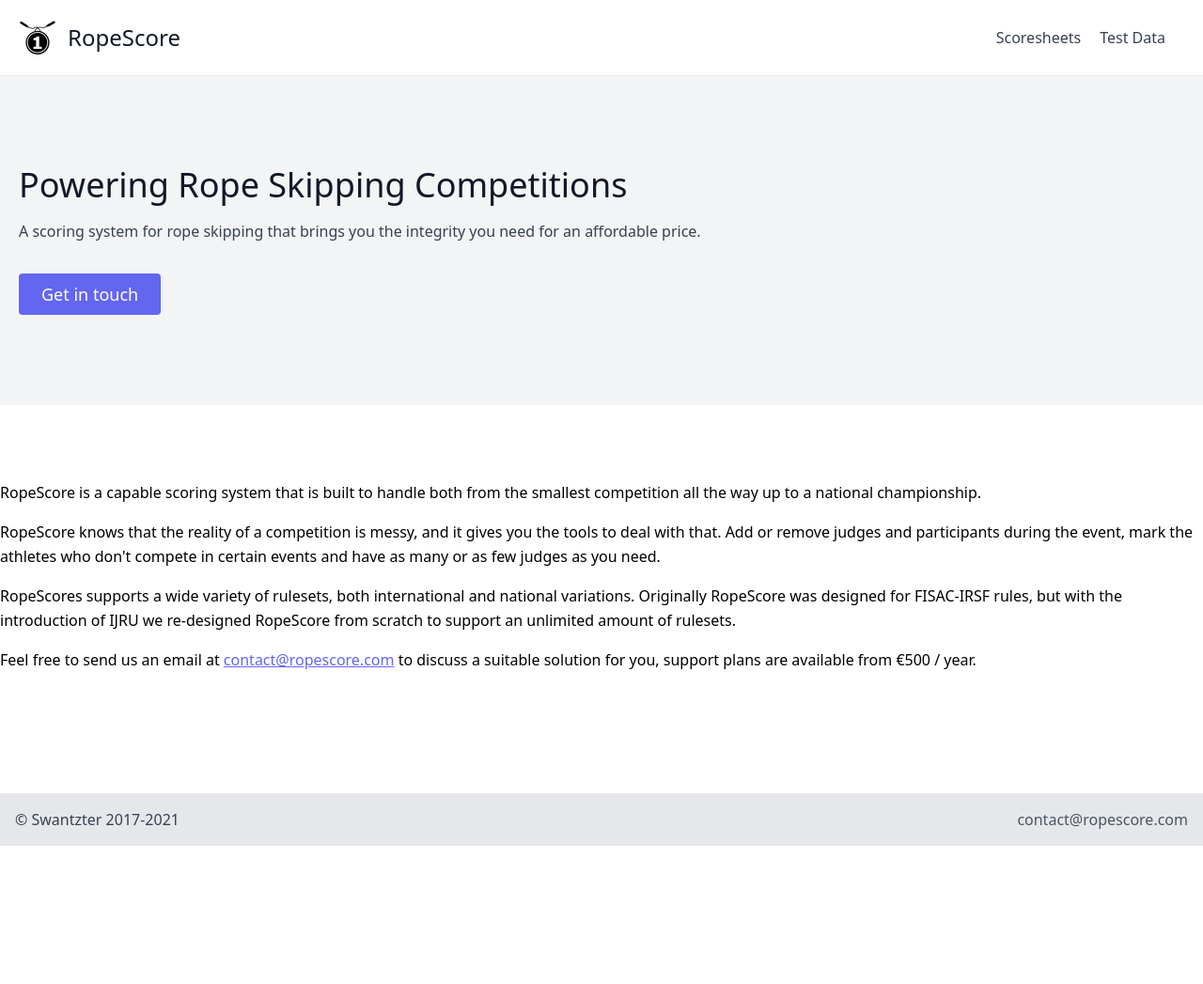
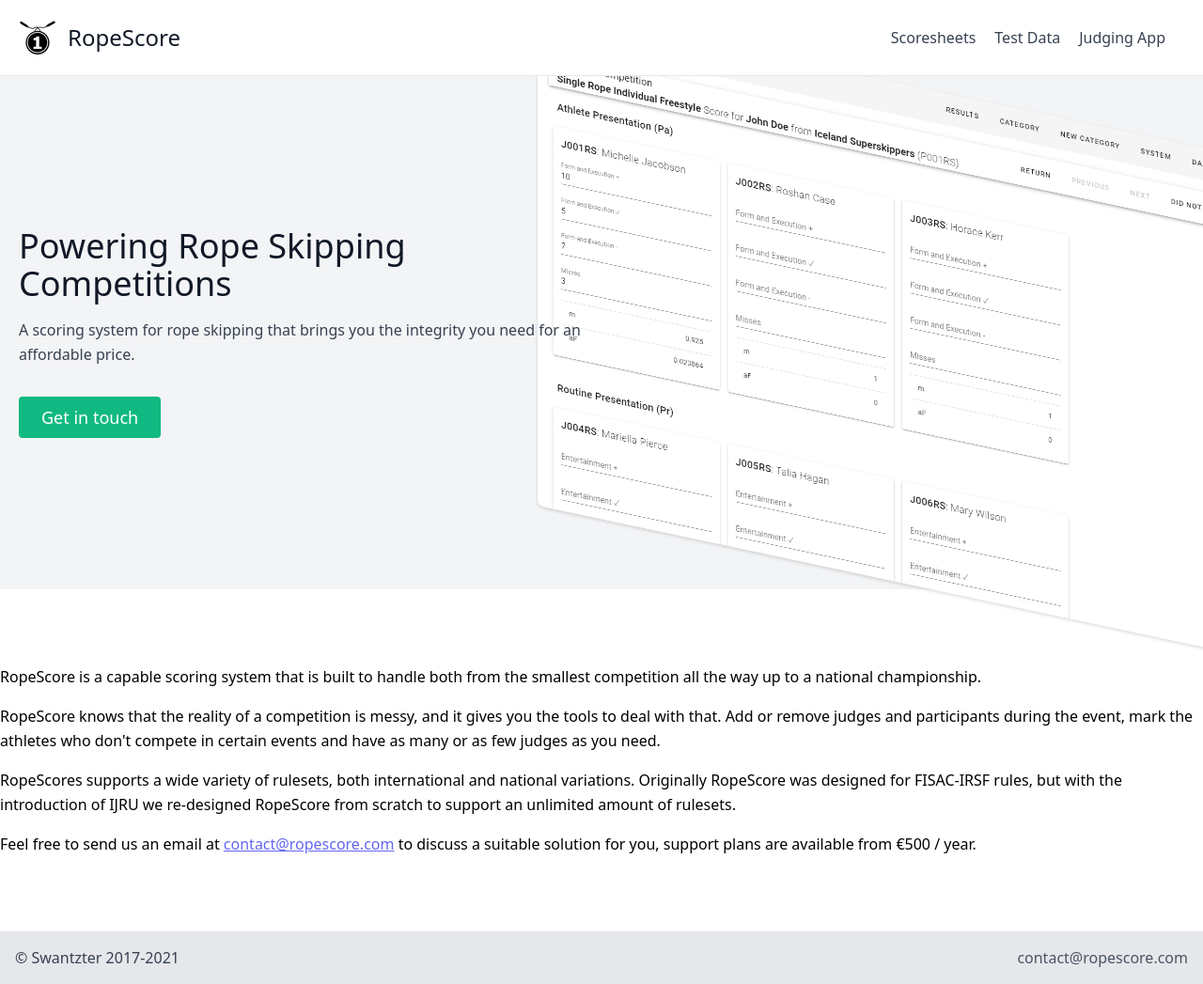
Before and after one commit to RopeScore/ropescore.com, a Jekyll site: the page built from index.html, in a window 1280 px wide. Shown: the whole page at 94% size. Built offline with Jekyll 4.4.1, drawn with Linux system fonts in a browser that asks for light colours; before the commit the page ends 900 px from its top, so only the background shows below that.

Commit message:
update home screen branding and add link to RopeScore Judging App

```diff
--- a/_includes/brand.html
+++ b/_includes/brand.html
@@ -1,6 +1,6 @@
 <section class="text-gray-700 body-font bg-gray-100">
   <div class="container mx-auto flex px-5 py-24 md:flex-row flex-col items-center">
-    <div class="lg:flex-grow md:w-1/2 lg:pr-24 md:pr-16 flex flex-col md:items-start md:text-left mb-16 md:mb-0 items-center text-center">
+    <div class="lg:flex-grow md:w-1/2 lg:pr-24 md:pr-16 flex flex-col md:items-start md:text-left mb-16 md:mb-0 items-center text-center z-10">
       <h1 class="title-font sm:text-4xl text-3xl mb-4 font-medium text-gray-900">Powering Rope Skipping Competitions</h1>
 
       <p class="mb-8 leading-relaxed">
@@ -8,13 +8,16 @@
       </p>
 
       <div class="flex justify-center">
-        <a href="mailto:{{ site.email }}" target="_blank"><button class="inline-flex text-white bg-indigo-500 border-0 py-2 px-6 focus:outline-none hover:bg-indigo-600 rounded text-lg">Get in touch</button></a>
+        <a href="mailto:{{ site.email }}" target="_blank"><button class="inline-flex text-white bg-green-500 border-0 py-2 px-6 focus:outline-none hover:bg-green-600 rounded text-lg">Get in touch</button></a>
         <!-- <button class="ml-4 inline-flex text-gray-700 bg-gray-200 border-0 py-2 px-6 focus:outline-none hover:bg-gray-300 rounded text-lg">Button</button> -->
       </div>
     </div>
 
-    <!-- <div class="lg:max-w-lg lg:w-full md:w-1/2 w-5/6">
-      <img class="object-cover object-center rounded" alt="hero" src="https://dummyimage.com/720x600/edf2f7/a5afbd">
-    </div> -->
+    <div class="lg:max-w-lg lg:w-full md:w-1/2 w-5/6 ">
+      <picture>
+        <source srcset="/static/img/v3-score.webp" type="image/webp">
+        <img class="transform skew-y-12 scale-150 md:-translate-x-12 translate-y-12 md:translate-y-0 object-cover object-center rounded shadow" alt="Scoring a freestyle in RopeScore" src="/static/img/v3-score.png">
+      </picture>
+    </div>
   </div>
 </section>
--- a/_includes/nav.html
+++ b/_includes/nav.html
@@ -1,4 +1,4 @@
-<header class="text-gray-700 body-font border-b border-gray-200">
+<header class="text-gray-700 body-font border-b border-gray-200 z-20 bg-white">
   <div class="container mx-auto flex flex-wrap p-5 flex-col md:flex-row items-center">
     <a class="flex title-font font-medium items-center text-gray-900 mb-4 md:mb-0" href="/">
       <picture>
@@ -12,6 +12,7 @@
     <nav class="md:ml-auto flex flex-wrap items-center text-base justify-center">
       <a class="mr-5 hover:text-gray-900" href="/scoresheets">Scoresheets</a>
       <a class="mr-5 hover:text-gray-900" href="/testdata">Test Data</a>
+      <a class="mr-5 hover:text-gray-900" href="https://ropescore.app" target="_blank" rel="noopener">Judging App</a>
       <!-- <a class="mr-5 hover:text-gray-900" href="/docs">Documentation</a> -->
     </nav>
   </div>
--- a/_layouts/default.html
+++ b/_layouts/default.html
@@ -6,7 +6,7 @@
 
     {% if page.brand %}{%- include brand.html -%}{% endif %}
 
-    <main class="container mx-auto pt-20 pb-16 flex-1 px-4 sm:px-0">
+    <main class="container mx-auto pt-20 pb-16 flex-1 px-4 sm:px-0 z-20">
       {% if page.title %}
         <h1 class="text-center text-4xl sm:text-5xl font-medium title-font mb-2">{{ page.title }}</h1>
       {% endif %}
```
Also changed, not shown: Gemfile.lock, static/img/v3-score.png (added), static/img/v3-score.webp (added).
